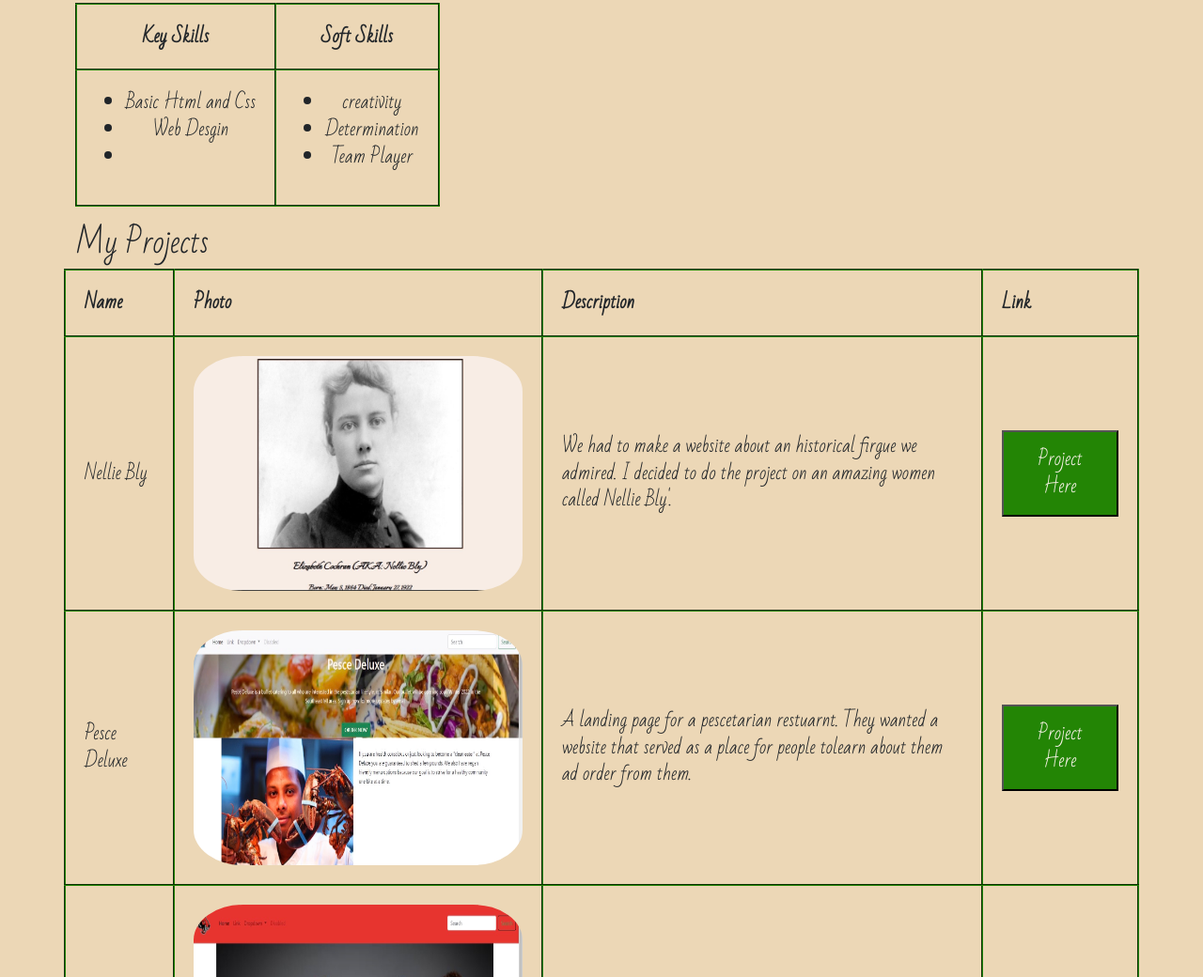
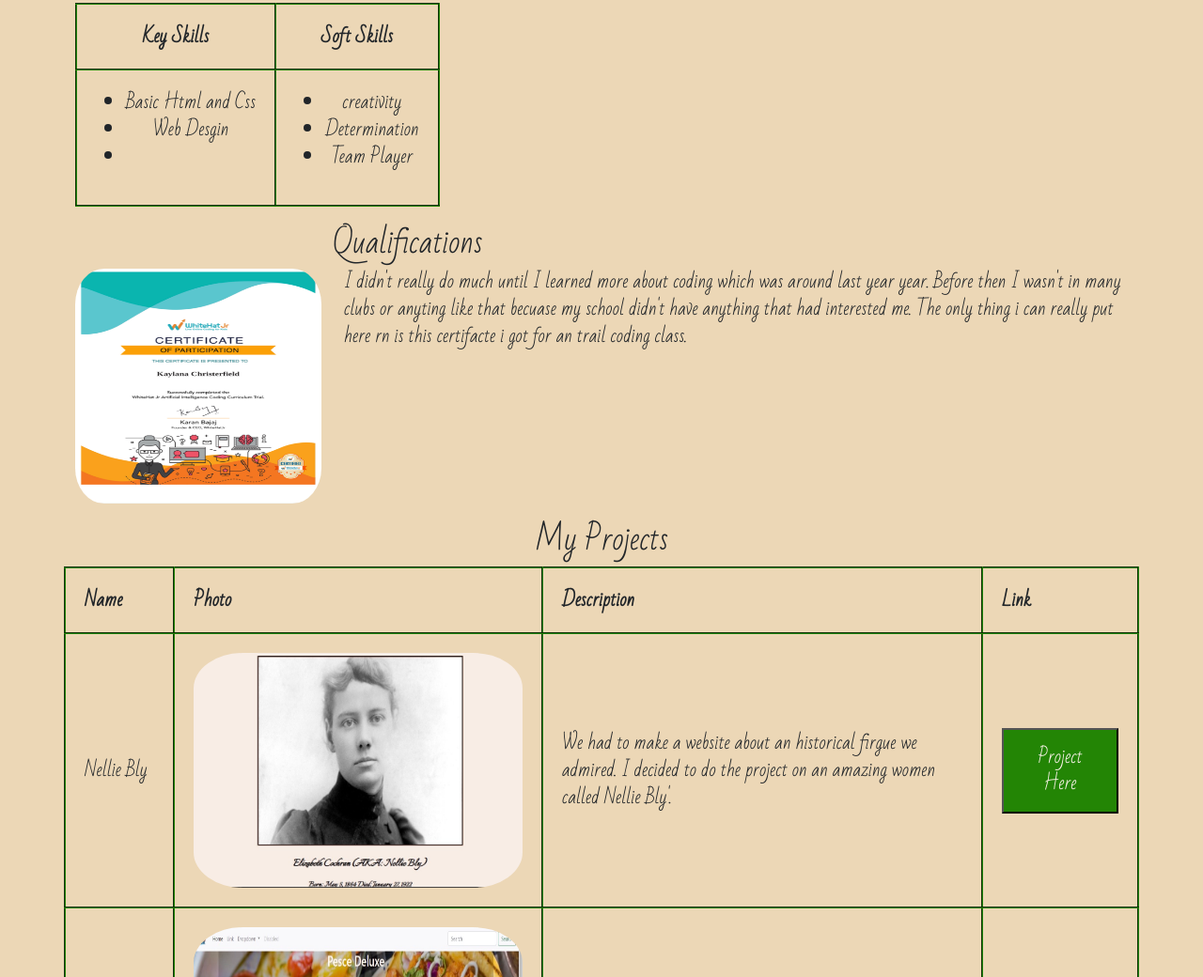
Before and after one commit to Nyx-Grove/Portfolio-Project, a plain HTML site: page folder.html/index.html in a window 1280 px wide. Shown: the part 899-1939 px from the top of the page at 94% size. Drawn offline with nearby package versions, Linux system fonts and the light colour scheme.

Commit message:
added photo ad stylig

```diff
--- a/folder.html/index.html
+++ b/folder.html/index.html
@@ -64,6 +64,7 @@
 
         </div>
     </div>
+
     <div class="container">
         <div class="row"></div>
             <table id="skills" >
@@ -97,7 +98,22 @@
 
     <div class="container">
         <div class="row">
-            <h2>My Projects</h2>
+            <h2 id="qualifications"> Qualifications </h2>
+
+            <img class="col-md-3" src="certifacte.jpg">
+            <p class="col-md-9">
+               I didn't really do much until I learned more about coding which was around last year year.
+               Before then I wasn't in many clubs or anyting like that becuase my school didn't have anything that had interested me.
+               The only thing i can really put here rn is this certifacte i got for an trail coding class.
+
+            </p>
+
+        </div>
+    </div>
+
+    <div class="container">
+        <div class="row">
+            <h2 id="projects">My Projects</h2>
             <table >
                 <tr >
                     <th > Name  </th>
--- a/folder.html/styles.css
+++ b/folder.html/styles.css
@@ -75,3 +75,11 @@ a:hover, a:active {
       width: 255px;
       height: 150px;
   }
+
+  #qualifications{
+      padding-left: 25%;
+  }
+
+  #projects{
+    text-align: center;
+  }
```
Also changed, not shown: folder.html/certifacte.jpg (added).
